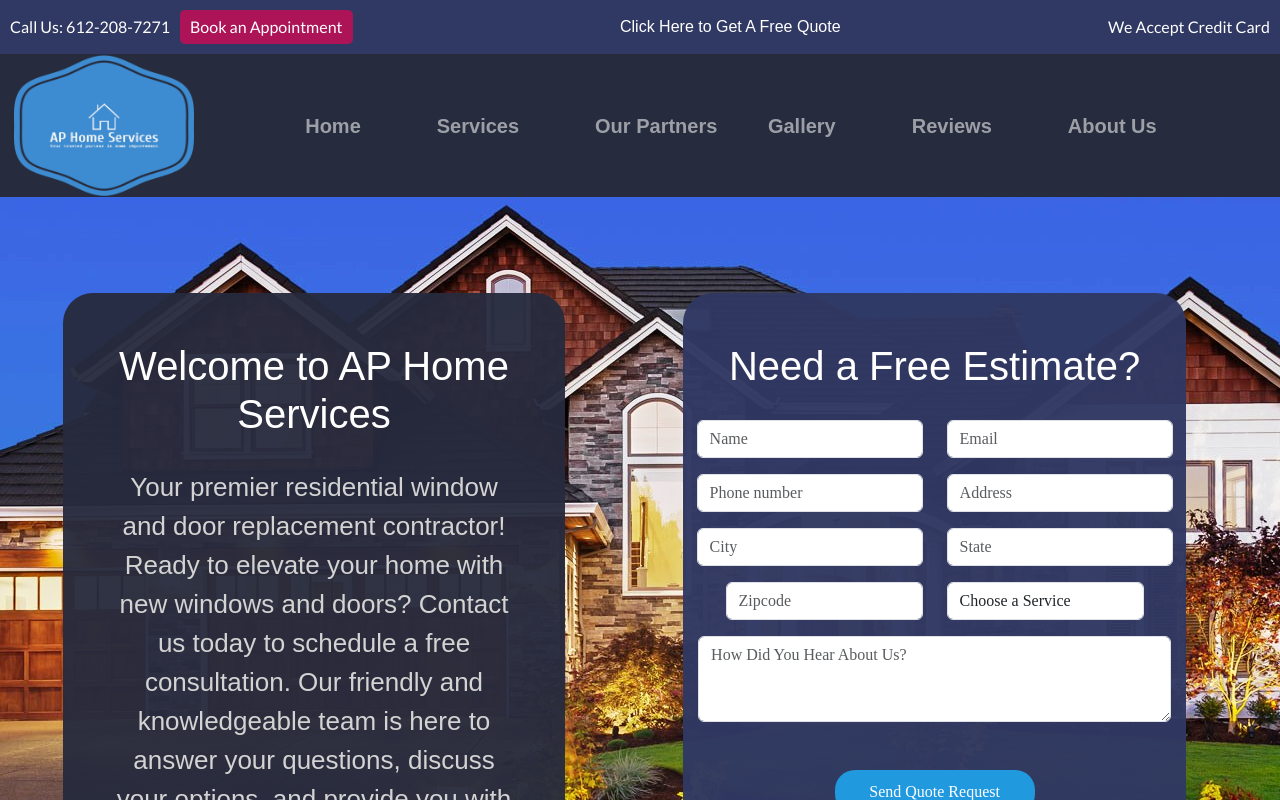
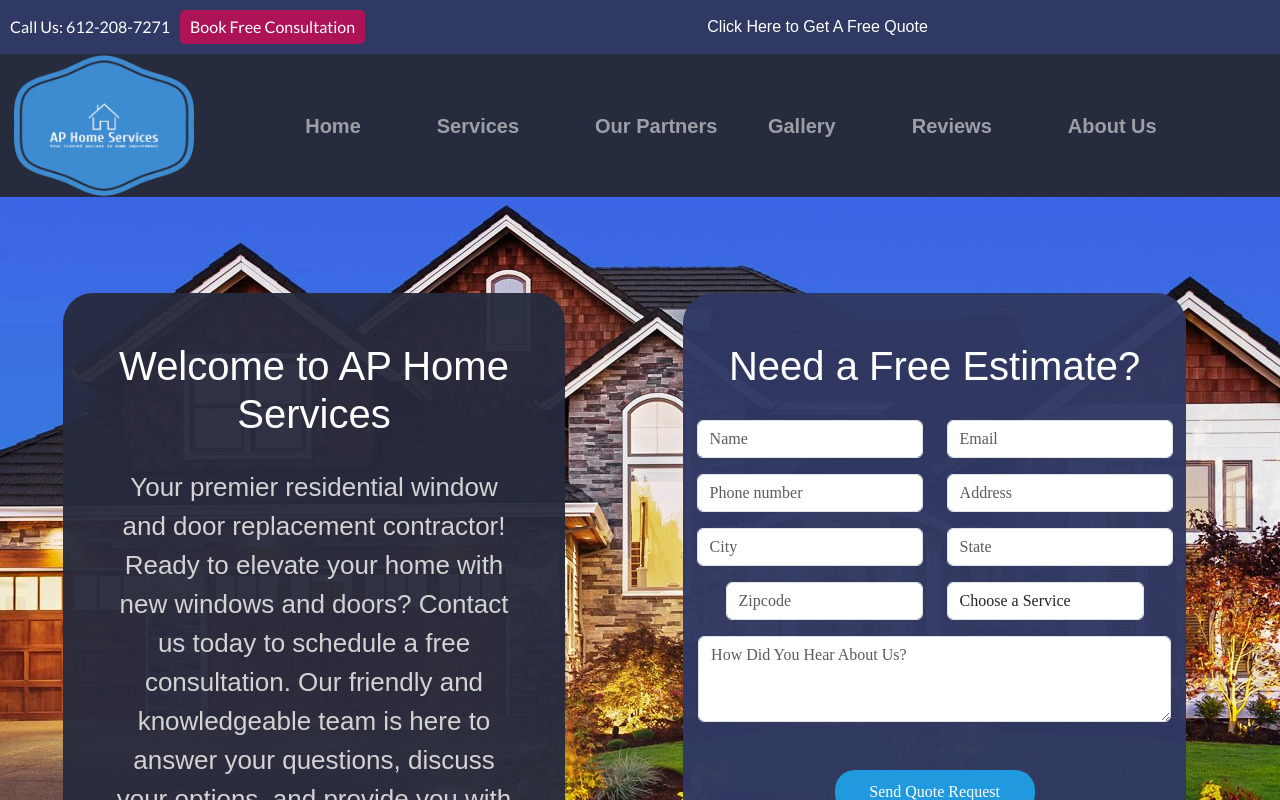
Before and after one commit to Amigovich/aphomesvc, a React (Vite) app: page / in a window 1280 px wide. Built offline with nearby package versions, Linux system fonts and the light colour scheme; a web font is replaced by a local one.

Commit message:
Update Header2.jsx

```diff
--- a/src/js/Header2.jsx
+++ b/src/js/Header2.jsx
@@ -28,13 +28,12 @@ const Header2 = () => {
                         cursor: 'pointer'
                     }}
                 >
-                    Book an Appointment
+                    Book Free Consultation
                 </button>
             </div>
             <NavLink to="/estimate" className="middle">
                 Click Here to Get A Free Quote
             </NavLink>
-            <div className="right">We Accept Credit Card</div>
         </header>
     );
 }
```
